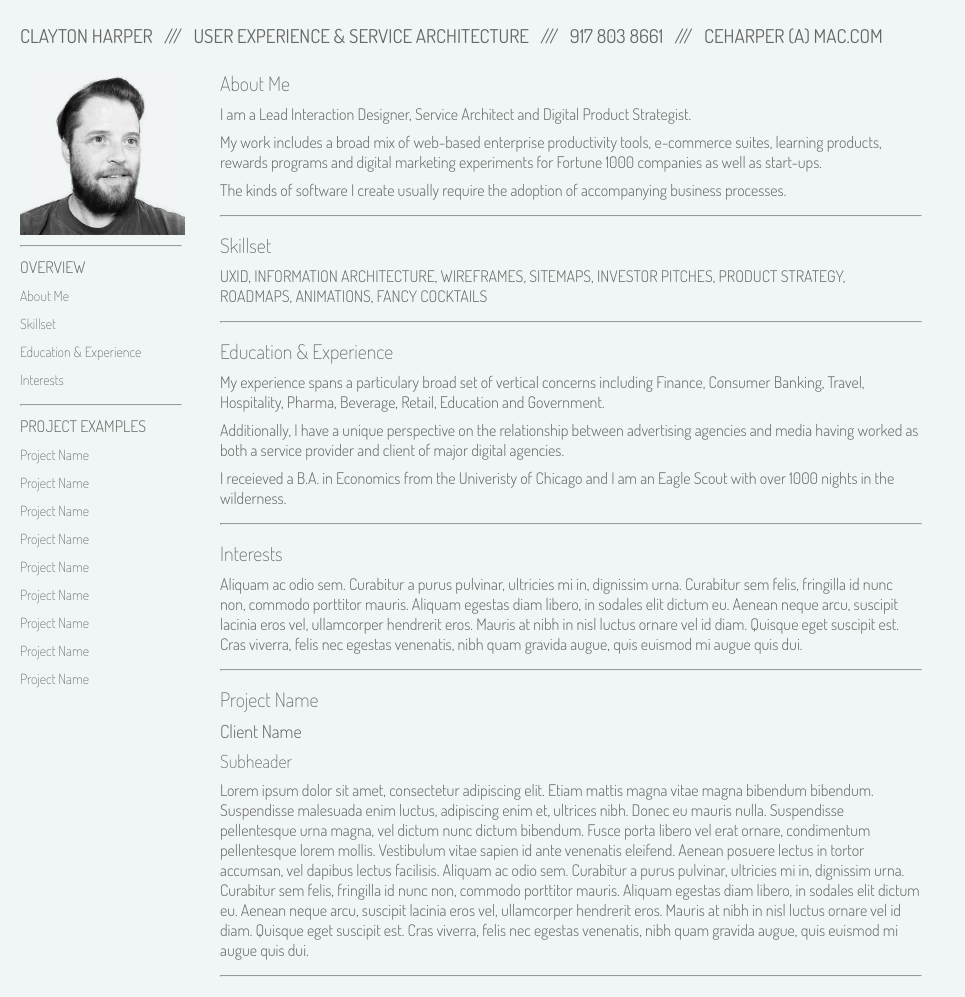
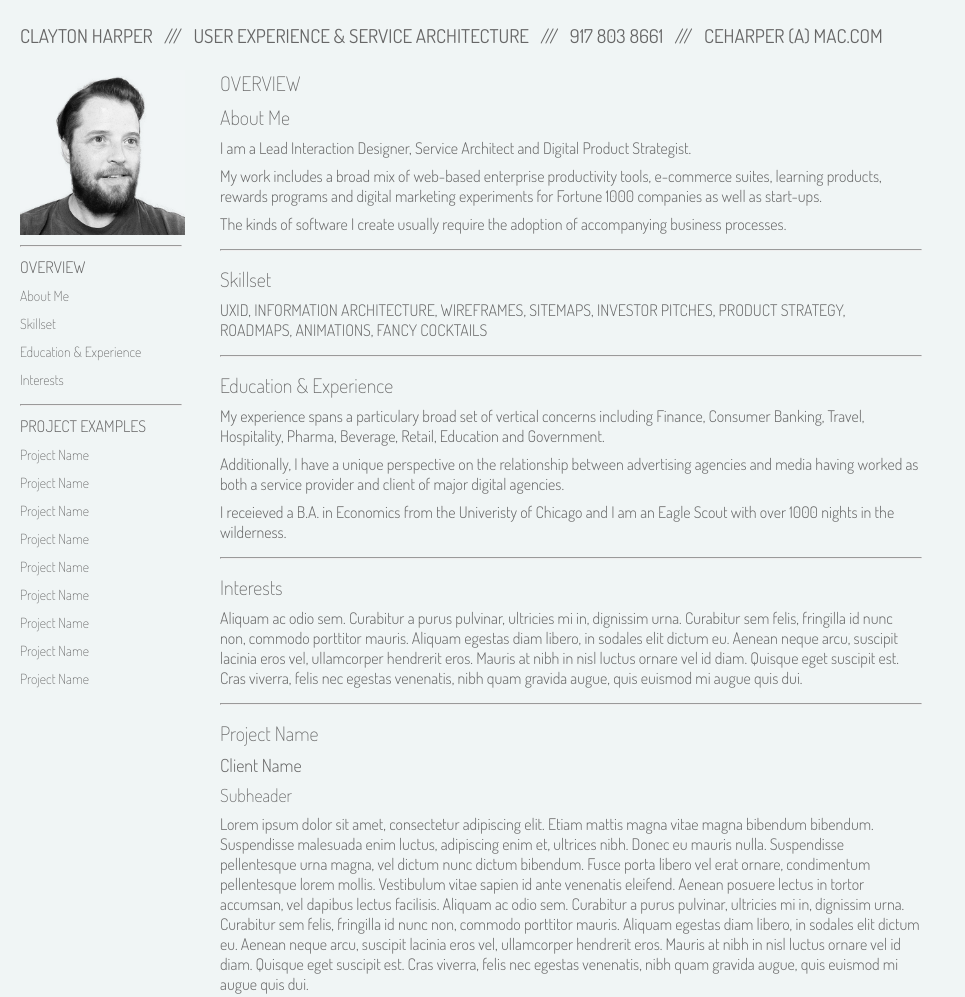
Before and after one commit to therealclay/therealclay.github.io, a plain HTML site: page index.html in a window 1280 px wide. Shown: the top 997 px of the page, without its empty margins (0-965 px from the left). Drawn offline with Linux system fonts and the light colour scheme.

```diff
--- a/index.html
+++ b/index.html
@@ -118,6 +118,16 @@
 
     #content h2 {
         font-family: 'Dosis', sans-serif;
+        font-weight: 200;
+        font-size: 20px;
+        padding: 0px 0px;
+        margin-top: 0px;
+        margin-bottom: 8px;
+        color: #666;
+    }
+
+    #content h3 {
+        font-family: 'Dosis', sans-serif;
         font-weight: 300;
         font-size: 18px;
         padding: 0px 0px;
@@ -126,7 +136,7 @@
         color: #666;
     }
 
-    #content h3 {
+    #content h4 {
         font-family: 'Dosis', sans-serif;
         font-weight: 200;
         font-size: 18px;
@@ -201,12 +211,13 @@
         </ul>
     </div>
     <div id="content">
-        <h1>About Me</h1>
+        <h1>OVERVIEW</h1>
+        <h2>About Me</h2>
         <p>I am a Lead Interaction Designer, Service Architect and Digital Product Strategist.</p>
         <p>My work includes a broad mix of web-based enterprise productivity tools, e-commerce suites, learning products, rewards programs and digital marketing experiments for Fortune 1000 companies as well as start-ups.</p>
         <p>The kinds of software I create usually require the adoption of accompanying business processes.</p>
         <hr>
-        <h1>Skillset</h1>
+        <h2>Skillset</h2>
         <p>UXID, INFORMATION ARCHITECTURE, WIREFRAMES, SITEMAPS, INVESTOR PITCHES, PRODUCT STRATEGY, ROADMAPS, ANIMATIONS, FANCY COCKTAILS</p>
         <hr>
         <h1>Education & Experience</h1>
@@ -214,12 +225,12 @@
         <p>Additionally, I have a unique perspective on the relationship between advertising agencies and media having worked as both a service provider and client of major digital agencies.</p>
         <p>I receieved a B.A. in Economics from the Univeristy of Chicago and I am an Eagle Scout with over 1000 nights in the wilderness.</p>
         <hr>
-        <h1>Interests</h1>
+        <h2>Interests</h2>
         <p>Aliquam ac odio sem. Curabitur a purus pulvinar, ultricies mi in, dignissim urna. Curabitur sem felis, fringilla id nunc non, commodo porttitor mauris. Aliquam egestas diam libero, in sodales elit dictum eu. Aenean neque arcu, suscipit lacinia eros vel, ullamcorper hendrerit eros. Mauris at nibh in nisl luctus ornare vel id diam. Quisque eget suscipit est. Cras viverra, felis nec egestas venenatis, nibh quam gravida augue, quis euismod mi augue quis dui.</p>
         <hr>
-        <h1>Project Name</h1>
-        <h2>Client Name</h2>
-        <h3>Subheader</h3>
+        <h2>Project Name</h2>
+        <h3>Client Name</h3>
+        <h4>Subheader</h4>
         <p>Lorem ipsum dolor sit amet, consectetur adipiscing elit. Etiam mattis magna vitae magna bibendum bibendum. Suspendisse malesuada enim luctus, adipiscing enim et, ultrices nibh. Donec eu mauris nulla. Suspendisse pellentesque urna magna, vel dictum nunc dictum bibendum. Fusce porta libero vel erat ornare, condimentum pellentesque lorem mollis. Vestibulum vitae sapien id ante venenatis eleifend. Aenean posuere lectus in tortor accumsan, vel dapibus lectus facilisis. Aliquam ac odio sem. Curabitur a purus pulvinar, ultricies mi in, dignissim urna. Curabitur sem felis, fringilla id nunc non, commodo porttitor mauris. Aliquam egestas diam libero, in sodales elit dictum eu. Aenean neque arcu, suscipit lacinia eros vel, ullamcorper hendrerit eros. Mauris at nibh in nisl luctus ornare vel id diam. Quisque eget suscipit est. Cras viverra, felis nec egestas venenatis, nibh quam gravida augue, quis euismod mi augue quis dui.</p>
         <hr>
     </div>
```
